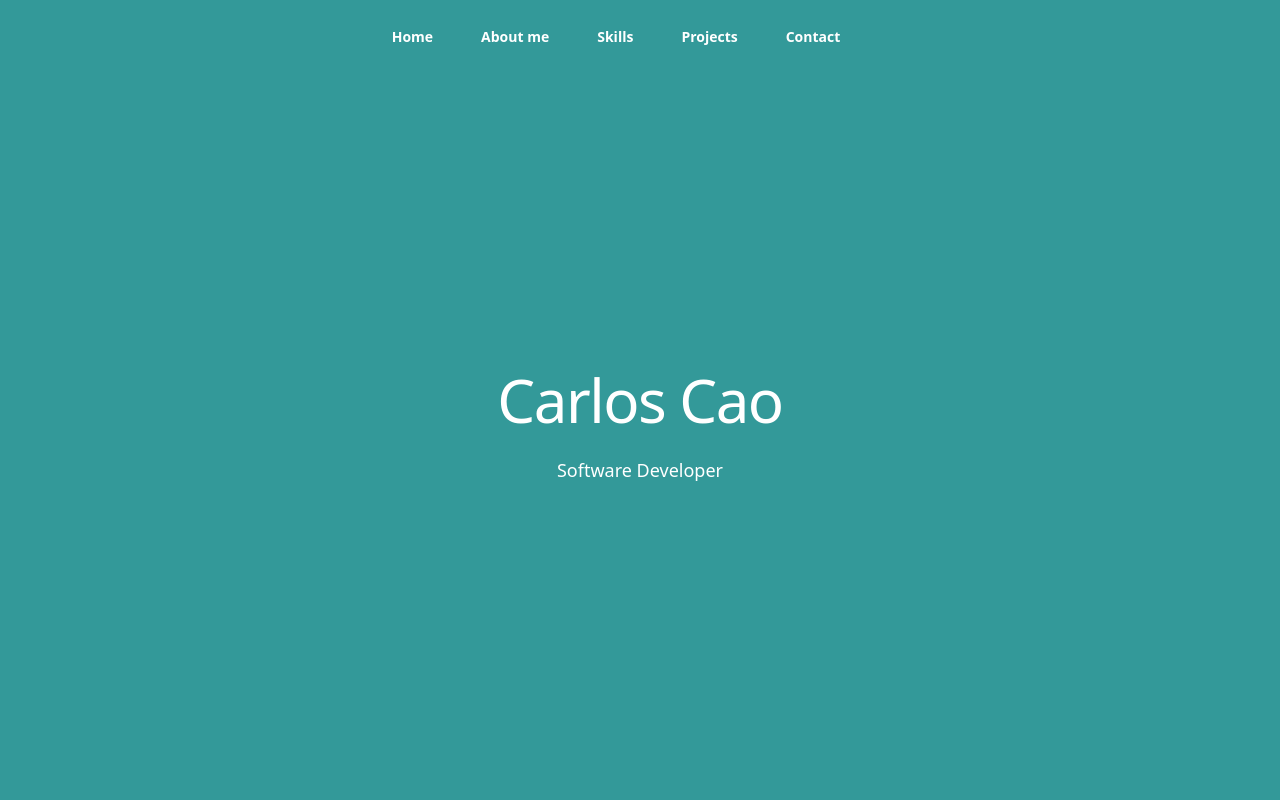
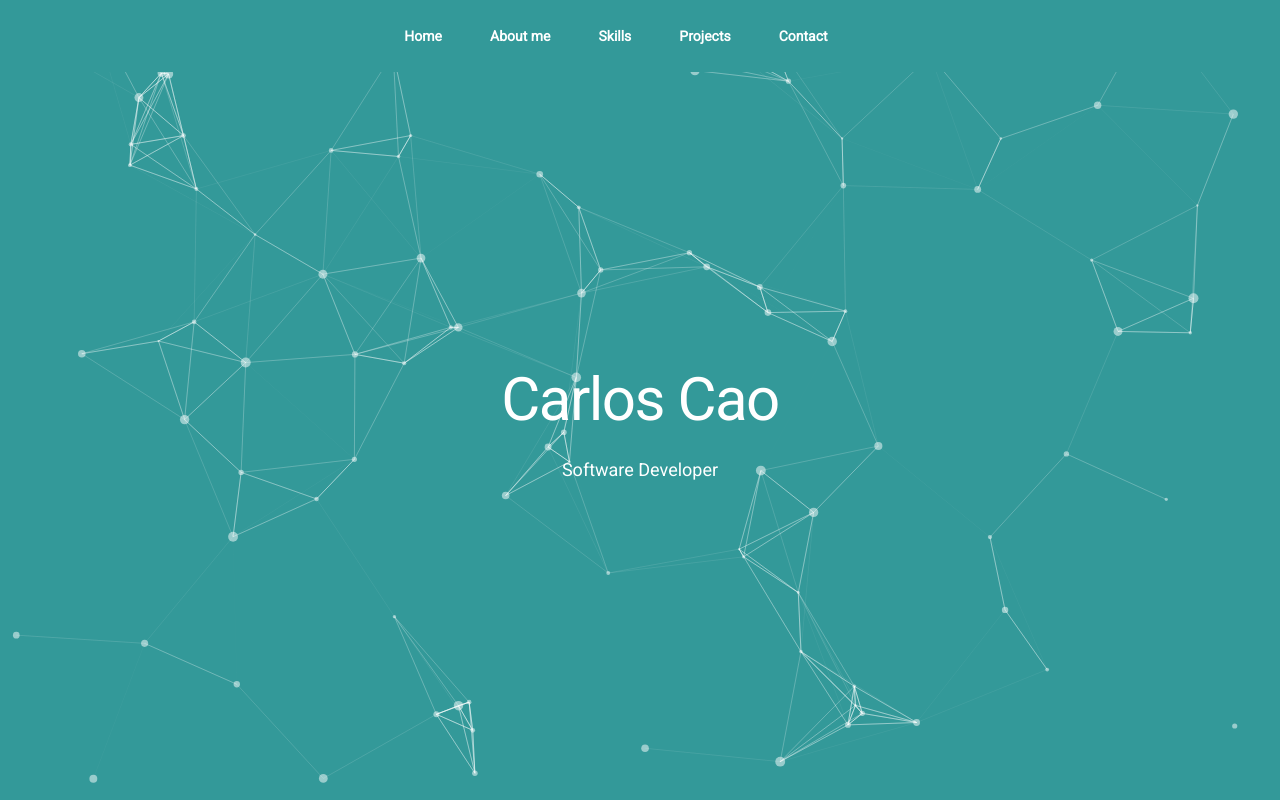
Before and after one commit to Carlos-Cao/Personal-Portfolio, a Next.js app: page / in a window 1280 px wide. Shown: the top 800 px of the page. Built offline with nearby package versions, Linux system fonts and the light colour scheme.

Commit message:
add: add google font and particle effect

```diff
--- a/components/About.tsx
+++ b/components/About.tsx
@@ -12,7 +12,7 @@ const about = [
 export default function About() {
   return (
     <section id="about">
-      <div className="bg-lightGrey py-24 sm:py-32">
+      <div className="bg-lightGrey py-24 sm:py-32 relative isolate overflow-hidden">
         <div className="mx-auto max-w-7xl px-6 lg:px-8">
           <div className="mx-auto max-w-2xl lg:text-center">
             <h2 className="text-center text-3xl text-decoration-line: underline tracking-tight text-black">
--- a/components/Footer.tsx
+++ b/components/Footer.tsx
@@ -4,7 +4,7 @@ export default function Footer() {
       <div className="bg-turquoise">
         <footer className="mx-auto max-w-7xl px-6 lg:px-8">
           <div className="text-center flex flex-col justify-between py-4 sm:py-6">
-            <div className="text-black text-sm sm:text-base">
+            <div className="text-black text-sm sm:text-base relative isolate overflow-hidden">
               © Carlos Cao 2019
             </div>
           </div>
--- /dev/null
+++ b/components/ParticlesBackground.tsx
@@ -0,0 +1,105 @@
+import { useCallback } from "react";
+import Particles from "react-tsparticles";
+import type { Container, Engine } from "tsparticles-engine";
+import { loadFull } from "tsparticles";
+
+const ParticlesBackground = () => {
+  const particlesInit = useCallback(async (engine: Engine) => {
+    console.log(engine);
+
+    // you can initialize the tsParticles instance (engine) here, adding custom shapes or presets
+    // this loads the tsparticles package bundle, it's the easiest method for getting everything ready
+    // starting from v2 you can add only the features you need reducing the bundle size
+    await loadFull(engine);
+  }, []);
+
+  const particlesLoaded = useCallback(
+    async (container: Container | undefined) => {
+      await console.log(container);
+    },
+    []
+  );
+
+  return (
+    <Particles
+      id="tsparticles"
+      init={particlesInit}
+      loaded={particlesLoaded}
+      options={{
+        background: {
+          color: {
+            value: "#339999",
+          },
+        },
+        fpsLimit: 120,
+        interactivity: {
+          events: {
+            onClick: {
+              enable: true,
+              mode: "push",
+            },
+            onHover: {
+              enable: true,
+              mode: "repulse",
+            },
+            resize: true,
+          },
+          modes: {
+            push: {
+              quantity: 4,
+            },
+            repulse: {
+              distance: 200,
+              duration: 0.4,
+            },
+          },
+        },
+        particles: {
+          color: {
+            value: "#ffffff",
+          },
+          links: {
+            color: "#ffffff",
+            distance: 150,
+            enable: true,
+            opacity: 0.5,
+            width: 1,
+          },
+          collisions: {
+            enable: true,
+          },
+          move: {
+            direction: "none",
+            enable: true,
+            outModes: {
+              default: "bounce",
+            },
+            random: false,
+            speed: 1,
+            straight: false,
+          },
+          number: {
+            density: {
+              enable: true,
+              area: 800,
+            },
+            value: 80,
+          },
+          opacity: {
+            value: 0.5,
+          },
+          shape: {
+            type: "circle",
+          },
+          size: {
+            value: { min: 1, max: 5 },
+          },
+        },
+        detectRetina: true,
+      }}
+      style={{ width: "100%", height: "100%" }}
+    />
+  );
+};
+
+export default ParticlesBackground;
--- a/components/Projects.tsx
+++ b/components/Projects.tsx
@@ -52,7 +52,7 @@ const posts = [
 export default function Projects() {
   return (
     <section id="projects">
-      <div className="bg-lightGrey py-10 sm:py-12 md:py-16 lg:py-24">
+      <div className="bg-lightGrey py-10 sm:py-12 md:py-16 lg:py-24 relative isolate overflow-hidden">
         <div className="mx-auto max-w-7xl px-4 sm:px-6 lg:px-8">
           <div className="mx-auto max-w-2xl">
             <h2 className="text-center text-3xl text-decoration-line: underline text-black mb-8 sm:mb-12">
--- a/components/Skills.tsx
+++ b/components/Skills.tsx
@@ -60,7 +60,7 @@ const skills = [
 export default function Skills() {
   return (
     <section id="skills">
-      <div className="bg-white py-8 sm:py-12 lg:py-24">
+      <div className="bg-white py-8 sm:py-12 lg:py-24 relative isolate overflow-hidden">
         <div className="mx-auto max-w-7xl px-6 lg:px-8">
           <h2 className="text-center text-3xl text-decoration-line: underline text-black mb-8 sm:mb-12">
             Skills
--- a/package.json
+++ b/package.json
@@ -15,8 +15,12 @@
     "eslint": "8.36.0",
     "eslint-config-next": "13.2.4",
     "next": "13.2.4",
+    "particles.js": "^2.0.0",
     "react": "18.2.0",
     "react-dom": "18.2.0",
+    "react-tsparticles": "^2.9.3",
+    "tsparticles": "^2.9.3",
+    "tsparticles-engine": "^2.9.3",
     "typescript": "5.0.2"
   },
   "devDependencies": {
--- a/pages/_document.tsx
+++ b/pages/_document.tsx
@@ -4,6 +4,12 @@ export default function Document() {
   return (
     <Html lang="en">
       <Head />
+      <link rel="preconnect" href="https://fonts.googleapis.com" />
+      <link rel="preconnect" href="https://fonts.gstatic.com" />
+      <link
+        href="https://fonts.googleapis.com/css2?family=Open+Sans&family=Roboto&display=swap"
+        rel="stylesheet"
+      />
       <body>
         <Main />
         <NextScript />
--- a/pages/index.tsx
+++ b/pages/index.tsx
@@ -4,10 +4,12 @@ import Skills from "@/components/Skills";
 import Projects from "@/components/Projects";
 import Contact from "@/components/Contact";
 import Footer from "@/components/Footer";
+import ParticlesBackground from "@/components/ParticlesBackground";
 
 export default function Home() {
   return (
     <div>
+      <ParticlesBackground />
       <Main />
       <About />
       <Skills />
--- a/styles/globals.css
+++ b/styles/globals.css
@@ -5,3 +5,7 @@
 html {
   scroll-behavior: smooth;
 }
+
+body {
+  font-family: "Roboto", sans-serif;
+}
```
Also changed, not shown: 1 other file (tests, documents, lock files or other folders).
